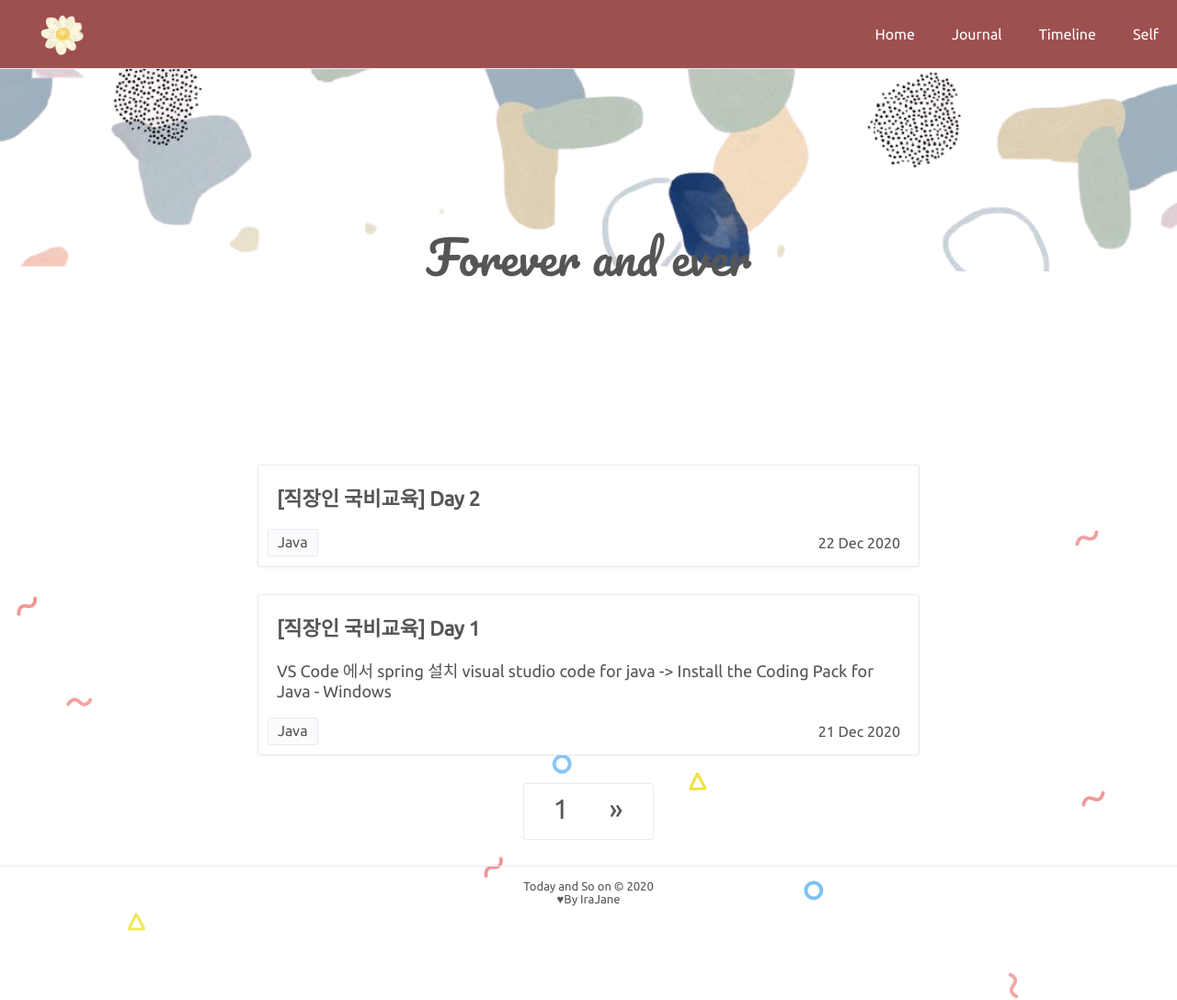
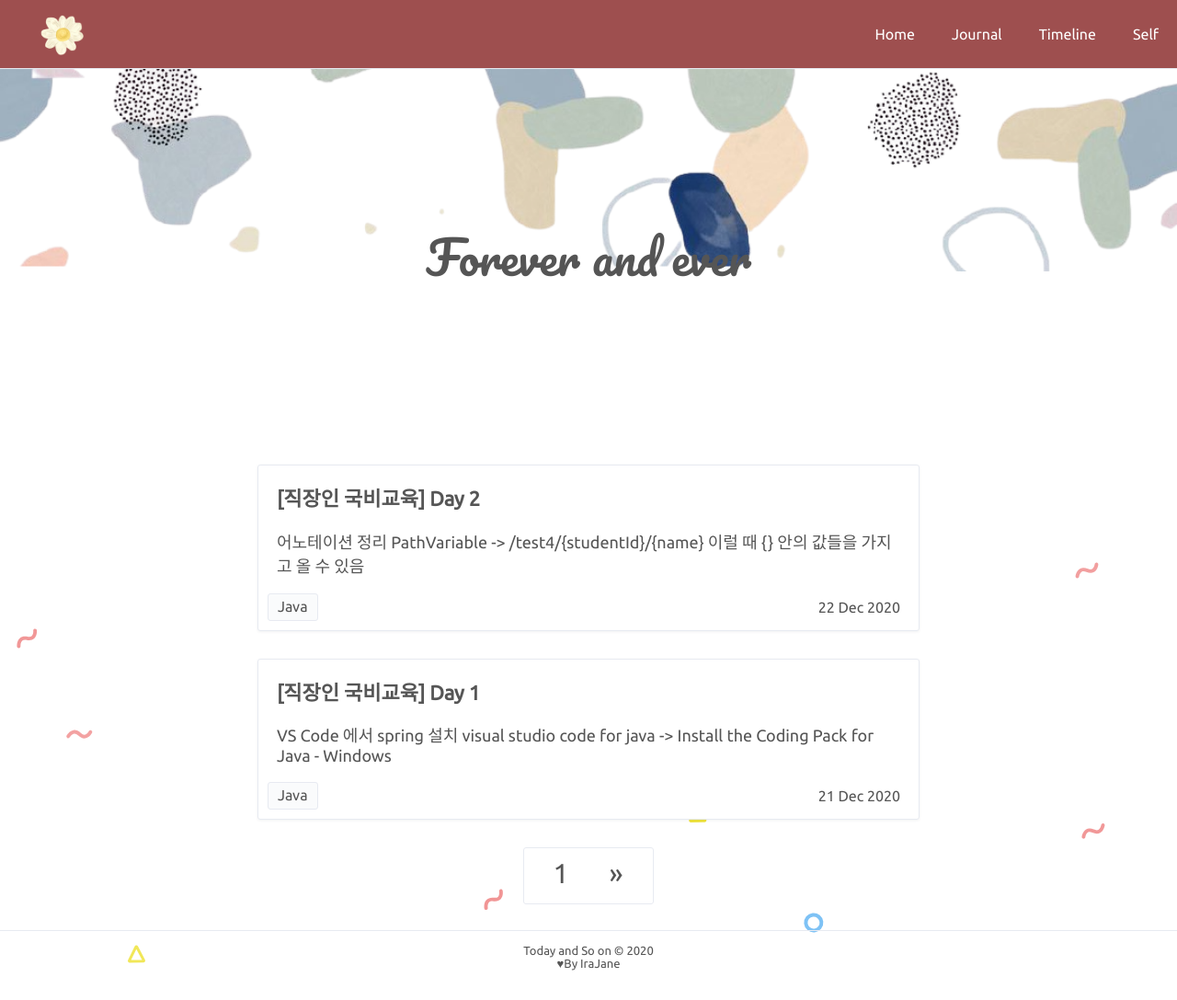
Before and after one commit to IraJane/IraJane.github.io, a Jekyll site: the page built from index.html, in a window 1280 px wide. Shown: the whole page at 92% size. Built offline with Jekyll 4.4.1, drawn with Linux system fonts in a browser that asks for light colours; before the commit the page ends 1017 px from its top, so only the background shows below that.

Commit message:
Update 2020-12-22-study-day02.md

```diff
--- a/_posts/2020-12-22-study-day02.md
+++ b/_posts/2020-12-22-study-day02.md
@@ -5,3 +5,10 @@
 author: IraJane
 tags: Java
 ---
+
+<h3>어노테이션 정리</h3>
+* PathVariable -> /test4/{studentId}/{name} <br>
+이럴 때 {} 안의 값들을 가지고 올 수 있음
+
+
+<h3>w</h3>
```
